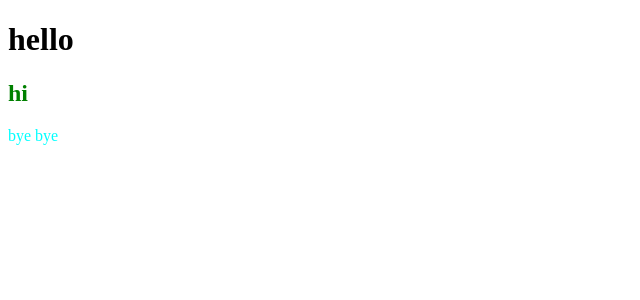
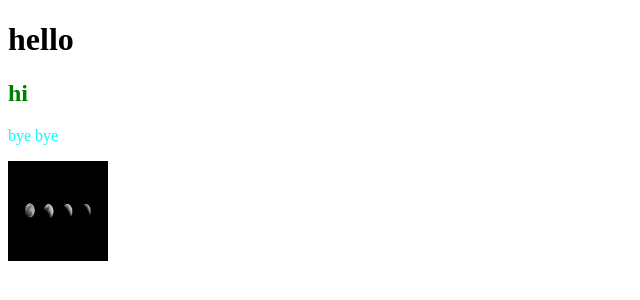
Before and after one commit to bannadas/my-second-repo, a plain HTML site: page index.html in a window 1280 px wide. Shown: the whole page, without its empty margins (0-640 px from the left). Drawn offline with Linux system fonts and the light colour scheme.

Commit message:
images added

```diff
--- a/index.html
+++ b/index.html
@@ -11,5 +11,6 @@
     <h1>hello </h1>
     <h2>hi</h2>
     <p>bye bye</p>
+    <img src="moon (1).jpg" alt="" height="100px" width="100px">
 </body>
 </html>
```
Also changed, not shown: moon (1).jpg (added), 1 other file.
